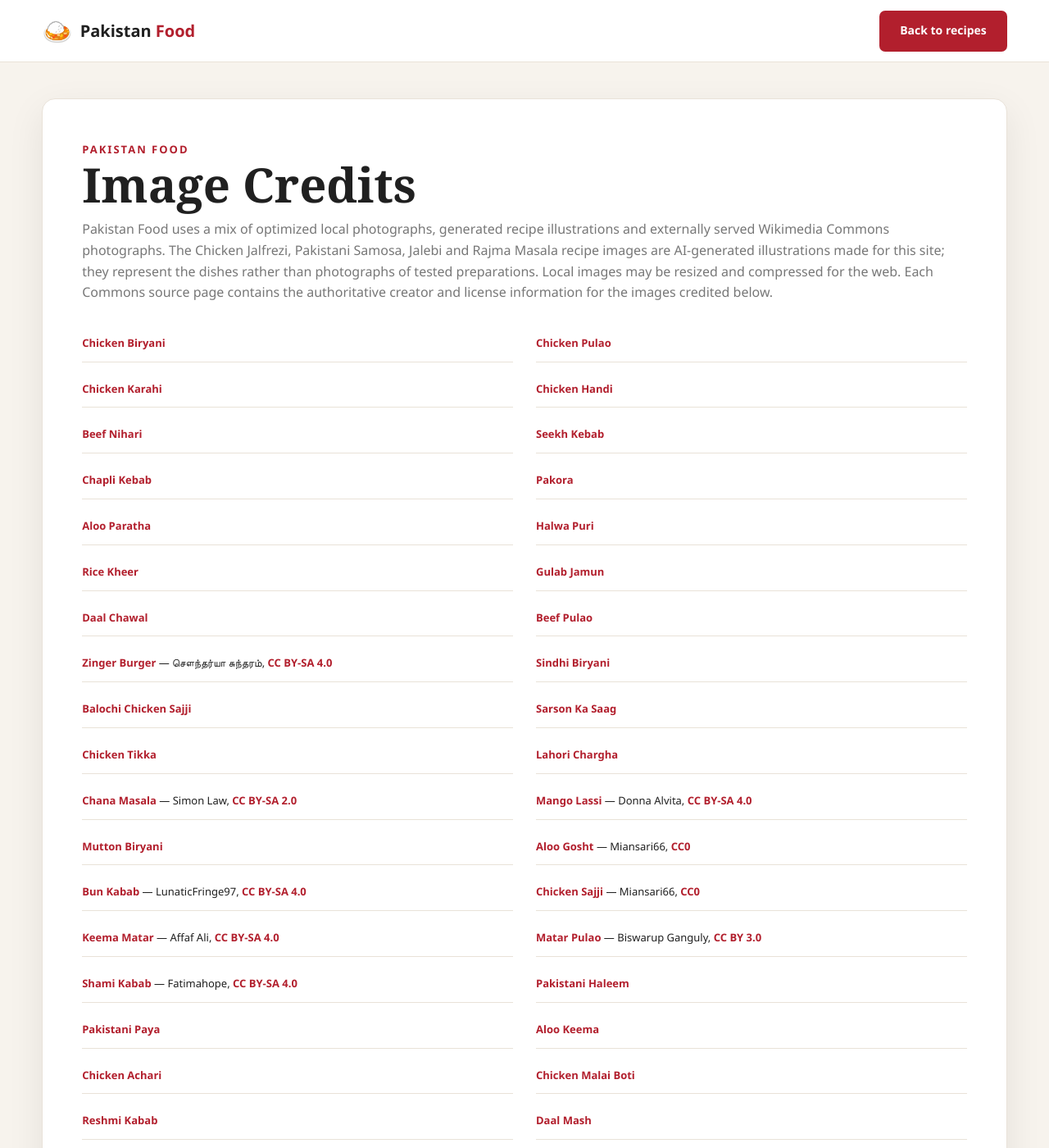
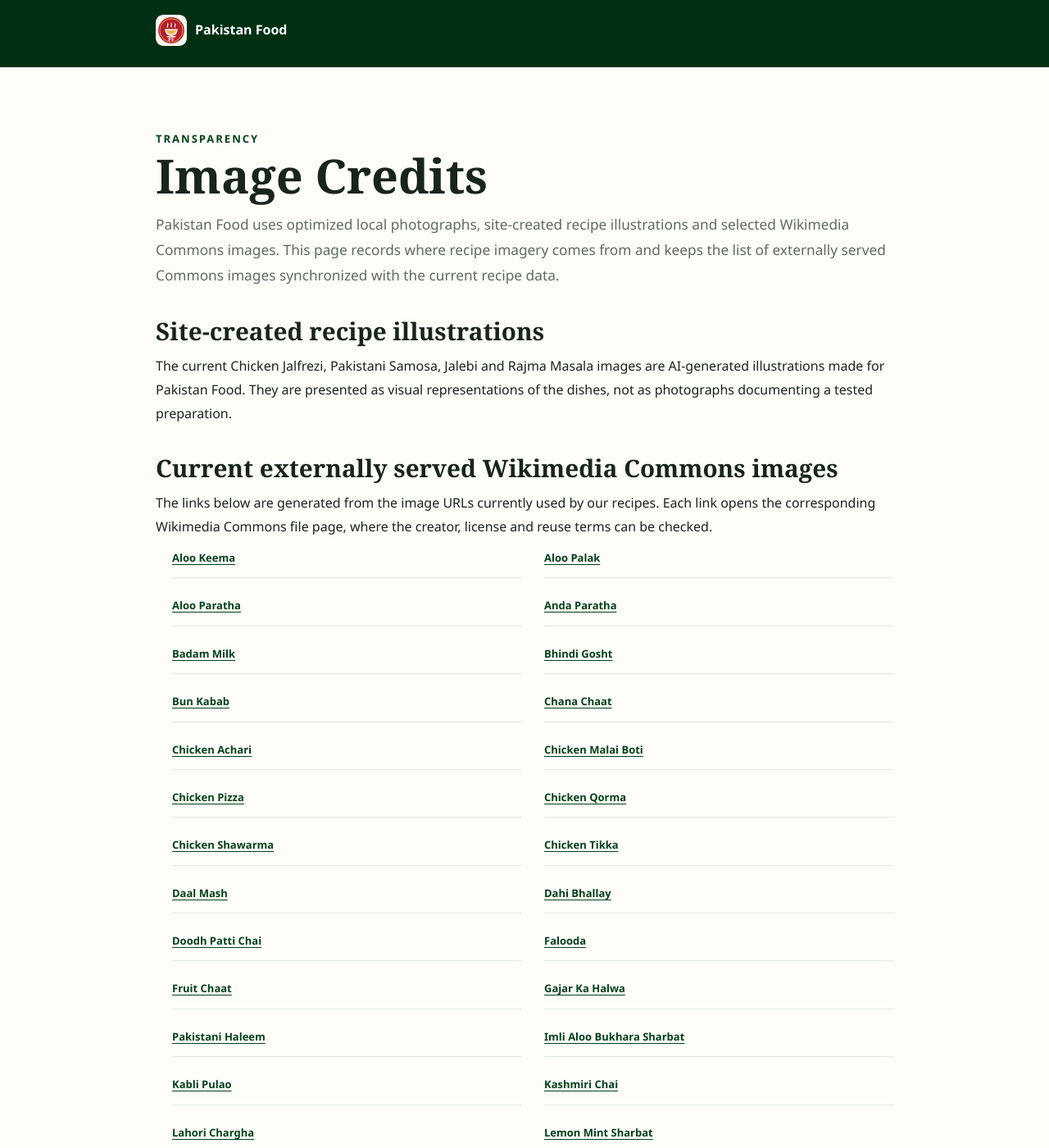
Before and after one commit to manazarali01-hub/pakistan-food, a Jekyll site: the page built from image-credits.html, in a window 1280 px wide and 1400 px high. Shown: the whole window at 82% size. Built offline with Jekyll 4.4.1, drawn with Linux system fonts in a browser that asks for light colours; some of the changed text lies outside the part shown.

Commit message:
Keep image credits synchronized with recipe sources

```diff
--- a/image-credits.html
+++ b/image-credits.html
@@ -1,61 +1,77 @@
+---
+layout: null
+---
 <!DOCTYPE html>
 <html lang="en">
 <head>
     <meta charset="UTF-8">
     <meta name="viewport" content="width=device-width, initial-scale=1.0">
     <title>Image Credits | Pakistan Food</title>
-    <meta name="description" content="Image sources and licenses for Pakistan Food recipe photographs.">
+    <meta name="description" content="Image sources and transparency information for Pakistan Food recipe photographs and illustrations.">
     <meta name="robots" content="index,follow,max-image-preview:large,max-snippet:-1">
-    <meta name="theme-color" content="#b21f2d">
+    <meta name="theme-color" content="#01411c">
     <link rel="canonical" href="https://pakistanfoodrecipes.top/image-credits.html">
     <link rel="icon" href="assets/pakistan-food-logo.png" type="image/png">
     <link rel="stylesheet" href="style.css?v=20260913-seo9">
+    <link rel="stylesheet" href="premium.css?v=20260925-bright2">
 </head>
 <body>
-    <header class="header"><div class="container nav-container"><a href="index.html" class="logo" aria-label="Pakistan Food home"><span class="logo-icon">🍛</span><span>Pakistan <strong>Food</strong></span></a><a class="btn btn-primary" href="index.html#recipes">Back to recipes</a></div></header>
-    <main class="credits-page"><section class="container credits-card"><span class="section-label">PAKISTAN FOOD</span><h1>Image Credits</h1><p>Pakistan Food uses a mix of optimized local photographs, generated recipe illustrations and externally served Wikimedia Commons photographs. The Chicken Jalfrezi, Pakistani Samosa, Jalebi and Rajma Masala recipe images are AI-generated illustrations made for this site; they represent the dishes rather than photographs of tested preparations. Local images may be resized and compressed for the web. Each Commons source page contains the authoritative creator and license information for the images credited below.</p>
+    <header class="policy-header">
+      <div class="policy-shell">
+        <a class="policy-brand" href="index.html"><img src="assets/pakistan-food-logo.svg" alt="" width="38" height="38">Pakistan Food</a>
+      </div>
+    </header>
+
+    <main class="policy-shell policy-page">
+      <span class="section-label">TRANSPARENCY</span>
+      <h1>Image Credits</h1>
+      <p class="policy-intro">Pakistan Food uses optimized local photographs, site-created recipe illustrations and selected Wikimedia Commons images. This page records where recipe imagery comes from and keeps the list of externally served Commons images synchronized with the current recipe data.</p>
+
+      <h2>Site-created recipe illustrations</h2>
+      <p>The current Chicken Jalfrezi, Pakistani Samosa, Jalebi and Rajma Masala images are AI-generated illustrations made for Pakistan Food. They are presented as visual representations of the dishes, not as photographs documenting a tested preparation.</p>
+
+      <h2>Current externally served Wikimedia Commons images</h2>
+      <p>The links below are generated from the image URLs currently used by our recipes. Each link opens the corresponding Wikimedia Commons file page, where the creator, license and reuse terms can be checked.</p>
+      <ul class="credits-list">
+        {% for recipe_pair in site.data.recipes %}
+          {% assign r = recipe_pair[1] %}
+          {% if r.image contains 'commons.wikimedia.org' %}
+            {% assign source_url = r.image | replace: 'Special:Redirect/file/', 'File:' | replace: 'Special:FilePath/', 'File:' | split: '?' | first %}
+            <li><a href="{{ source_url }}" rel="noopener noreferrer">{{ r.name }}</a></li>
+          {% endif %}
+        {% endfor %}
+      </ul>
+
+      <h2>Sources for optimized local recipe images</h2>
+      <p>Some photographs are stored locally in optimized web formats for reliability and speed. Their source records are retained below.</p>
       <ul class="credits-list">
         <li><a href="https://commons.wikimedia.org/wiki/File:Chicken_biriyani.jpg">Chicken Biryani</a></li>
         <li><a href="https://commons.wikimedia.org/wiki/File:Chicken_Yakhni_Pulao.jpg">Chicken Pulao</a></li>
         <li><a href="https://commons.wikimedia.org/wiki/File:Chicken_Karahi.JPG">Chicken Karahi</a></li>
         <li><a href="https://commons.wikimedia.org/wiki/File:Chicken_Handi.JPG">Chicken Handi</a></li>
         <li><a href="https://commons.wikimedia.org/wiki/File:Beef_Nihari,_made_by_Saleha_Atif,_Pakistan.jpg">Beef Nihari</a></li>
-            <li><a href="https://commons.wikimedia.org/wiki/File:Seekh_Kebab.JPG">Seekh Kebab</a></li>
-            <li><a href="https://commons.wikimedia.org/wiki/File:Chapli_Kebab.jpg">Chapli Kebab</a></li>
+        <li><a href="https://commons.wikimedia.org/wiki/File:Bannu_Gull_Beeff_Pulao.jpg">Beef Pulao</a></li>
+        <li><a href="https://commons.wikimedia.org/wiki/File:Aaloo_Gosht.JPG">Aloo Gosht</a></li>
+        <li><a href="https://commons.wikimedia.org/wiki/File:Chana_masala.jpg">Chana Masala</a></li>
+        <li><a href="https://commons.wikimedia.org/wiki/File:Chapli_Kebab.jpg">Chapli Kabab</a></li>
+        <li><a href="https://commons.wikimedia.org/wiki/File:Seekh_Kebab.JPG">Seekh Kabab</a></li>
+        <li><a href="https://commons.wikimedia.org/wiki/File:Finger_licking_Shami_Kababs.jpg">Shami Kabab</a></li>
+        <li><a href="https://commons.wikimedia.org/wiki/File:Sajji.JPG">Chicken Sajji</a></li>
+        <li><a href="https://commons.wikimedia.org/wiki/File:Daal_Tadka_with_Steamed_Rice.jpg">Daal Chawal</a></li>
         <li><a href="https://commons.wikimedia.org/wiki/File:Pakora_(6005558506).jpg">Pakora</a></li>
-            <li><a href="https://commons.wikimedia.org/wiki/File:Aloo_paratha_served_with_daal,_curd_and_achar.jpg">Aloo Paratha</a></li>
         <li><a href="https://commons.wikimedia.org/wiki/File:Halwa_Puri_-_Walled_City_of_Lahore_Punjab_Pakistan_is_famous_for_this_traditional_food.jpg">Halwa Puri</a></li>
         <li><a href="https://commons.wikimedia.org/wiki/File:Kheer.jpg">Rice Kheer</a></li>
         <li><a href="https://commons.wikimedia.org/wiki/File:Gulab_Jamun_1.jpg">Gulab Jamun</a></li>
-            <li><a href="https://commons.wikimedia.org/wiki/File:Daal_Tadka_with_Steamed_Rice.jpg">Daal Chawal</a></li>
-            <li><a href="https://commons.wikimedia.org/wiki/File:Bannu_Gull_Beeff_Pulao.jpg">Beef Pulao</a></li>
-            <li><a href="https://commons.wikimedia.org/wiki/File:Crispy_chicken_burger.jpg">Zinger Burger</a> — சௌந்தர்யா சுந்தரம், <a href="https://creativecommons.org/licenses/by-sa/4.0">CC BY-SA 4.0</a></li>
-            <li><a href="https://commons.wikimedia.org/wiki/File:Sindhi_Biryani.JPG">Sindhi Biryani</a></li>
-            <li><a href="https://commons.wikimedia.org/wiki/File:Sajji.JPG">Balochi Chicken Sajji</a></li>
-            <li><a href="https://commons.wikimedia.org/wiki/File:Sarson_ka_saag.jpg">Sarson Ka Saag</a></li>
-            <li><a href="https://commons.wikimedia.org/wiki/File:Chicken_Tikka.jpg">Chicken Tikka</a></li>
-            <li><a href="https://commons.wikimedia.org/wiki/File:Lahori_Charga_after_steam_cooking.JPG">Lahori Chargha</a></li>
-            <li><a href="https://commons.wikimedia.org/wiki/File:Chana_masala.jpg">Chana Masala</a> — Simon Law, <a href="https://creativecommons.org/licenses/by-sa/2.0">CC BY-SA 2.0</a></li>
-            <li><a href="https://commons.wikimedia.org/wiki/File:Mango_lassi.jpg">Mango Lassi</a> — Donna Alvita, <a href="https://creativecommons.org/licenses/by-sa/4.0">CC BY-SA 4.0</a></li>
-            <li><a href="https://commons.wikimedia.org/wiki/File:Mutton_Biryani.jpg">Mutton Biryani</a></li>
-            <li><a href="https://commons.wikimedia.org/wiki/File:Aaloo_Gosht.JPG">Aloo Gosht</a> — Miansari66, <a href="https://creativecommons.org/publicdomain/zero/1.0/deed.en">CC0</a></li>
-            <li><a href="https://commons.wikimedia.org/wiki/File:Bun_Kabab.JPG">Bun Kabab</a> — LunaticFringe97, <a href="https://creativecommons.org/licenses/by-sa/4.0">CC BY-SA 4.0</a></li>
-            <li><a href="https://commons.wikimedia.org/wiki/File:Sajji.JPG">Chicken Sajji</a> — Miansari66, <a href="https://creativecommons.org/publicdomain/zero/1.0/deed.en">CC0</a></li>
-            <li><a href="https://commons.wikimedia.org/wiki/File:Spicy_Matar_Keema1.jpg">Keema Matar</a> — Affaf Ali, <a href="https://creativecommons.org/licenses/by-sa/4.0">CC BY-SA 4.0</a></li>
-            <li><a href="https://commons.wikimedia.org/wiki/File:Matar_Pulao_-_Mohali_2016-08-06_8222.JPG">Matar Pulao</a> — Biswarup Ganguly, <a href="https://creativecommons.org/licenses/by/3.0">CC BY 3.0</a></li>
-            <li><a href="https://commons.wikimedia.org/wiki/File:Finger_licking_Shami_Kababs.jpg">Shami Kabab</a> — Fatimahope, <a href="https://creativecommons.org/licenses/by-sa/4.0">CC BY-SA 4.0</a></li>
-            <li><a href="https://commons.wikimedia.org/wiki/File:Haleem.JPG">Pakistani Haleem</a></li>
-            <li><a href="https://commons.wikimedia.org/wiki/File:Paya_Curry.JPG">Pakistani Paya</a></li>
-            <li><a href="https://commons.wikimedia.org/wiki/File:Aaloo_Keema.JPG">Aloo Keema</a></li>
-            <li><a href="https://commons.wikimedia.org/wiki/File:Chicken_Achari.jpg">Chicken Achari</a></li>
-            <li><a href="https://commons.wikimedia.org/wiki/File:Malai_Boti.JPG">Chicken Malai Boti</a></li>
-            <li><a href="https://commons.wikimedia.org/wiki/File:Reshmi_Kabab.JPG">Reshmi Kabab</a></li>
-            <li><a href="https://commons.wikimedia.org/wiki/File:Dal_Chana_Aur_Mash_Ki_Dal.JPG">Daal Mash</a></li>
-            <li><a href="https://commons.wikimedia.org/wiki/File:Aloo_Palak_(Spinach_with_Potatoes).JPG">Aloo Palak</a></li>
-            <li><a href="https://commons.wikimedia.org/wiki/File:Sheer_Khurma_special.JPG">Sheer Khurma</a></li>
-            <li><a href="https://commons.wikimedia.org/wiki/File:Suji_Halwa.JPG">Suji Halwa</a></li>
+        <li><a href="https://commons.wikimedia.org/wiki/File:Spicy_Matar_Keema1.jpg">Keema Matar</a></li>
+        <li><a href="https://commons.wikimedia.org/wiki/File:Mango_lassi.jpg">Mango Lassi</a></li>
+        <li><a href="https://commons.wikimedia.org/wiki/File:Matar_Pulao_-_Mohali_2016-08-06_8222.JPG">Matar Pulao</a></li>
       </ul>
-        <p><small>Where a recipe uses a different external photograph, its recipe data remains the source of truth. Wikimedia Commons source pages should be consulted for the current license and attribution requirements.</small></p>
-    </section></main>
+
+      <p><small>Images and licenses can change at their source. The linked Commons file page is the authoritative record for creator and license details. Questions or correction requests can be sent to <a href="mailto:manazarali01@gmail.com">manazarali01@gmail.com</a>.</small></p>
+    </main>
+
+    <footer class="policy-footer">
+      <div class="policy-shell"><p>© 2026 Pakistan Food · <a href="about.html">About</a> · <a href="privacy-policy.html">Privacy Policy</a> · <a href="editorial-policy.html">Editorial Policy</a> · <a href="disclaimer.html">Disclaimer</a> · <a href="terms.html">Terms</a></p></div>
+    </footer>
 </body>
 </html>
```
Lines whose indentation alone changed are shown as unchanged.
